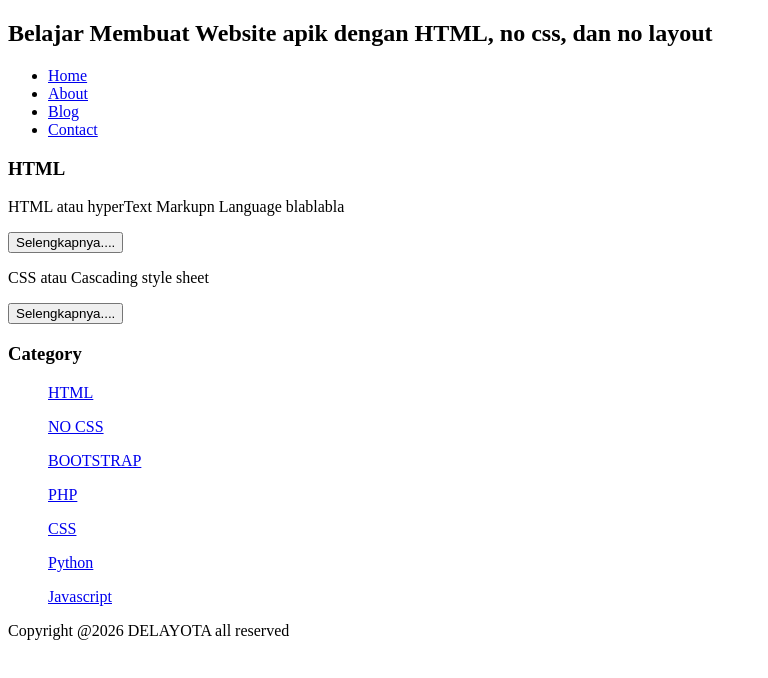
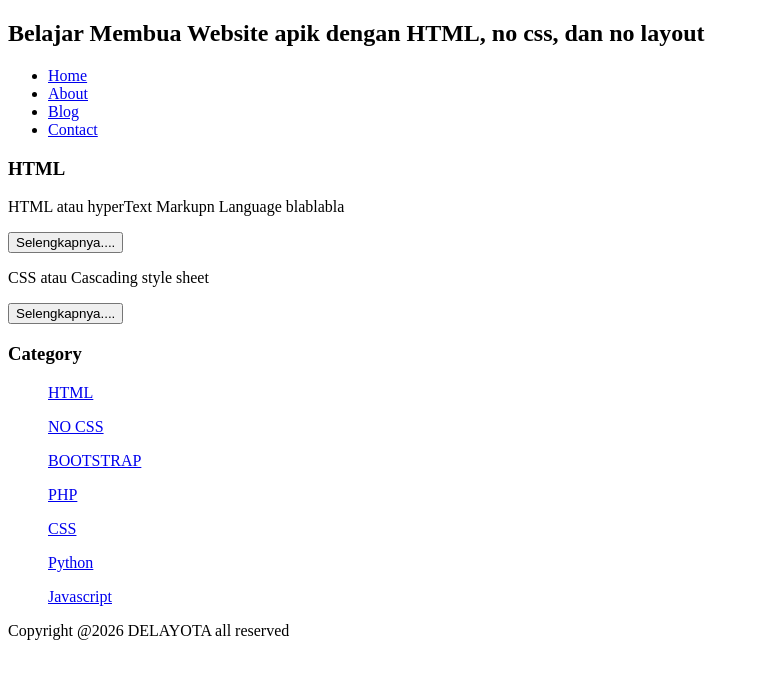
Before and after one commit to hanantyoomarfatah-ui/omarweb, a plain HTML site: page index.html in a window 1280 px wide. Shown: the whole page, without its empty margins (0-768 px from the left). Drawn offline with Linux system fonts and the light colour scheme.

```diff
--- a/index.html
+++ b/index.html
@@ -7,7 +7,7 @@
     </head>
     <div class="header">
         <div class="jarak">
-            <h2>Belajar Membuat Website apik dengan HTML, no css, dan no layout</h2>
+            <h2>Belajar Membua Website apik dengan HTML, no css, dan no layout</h2>
         </div>
     </div>
 <head>
```
